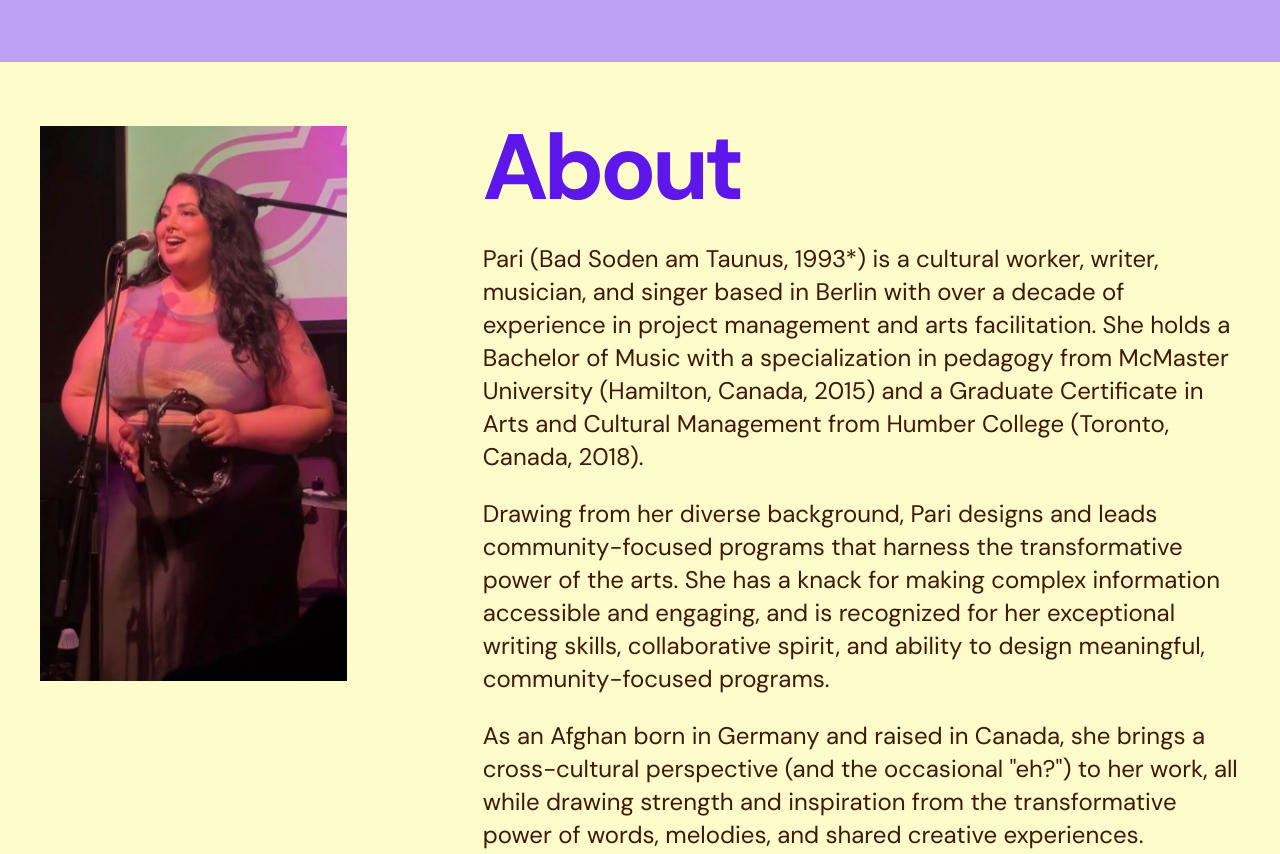
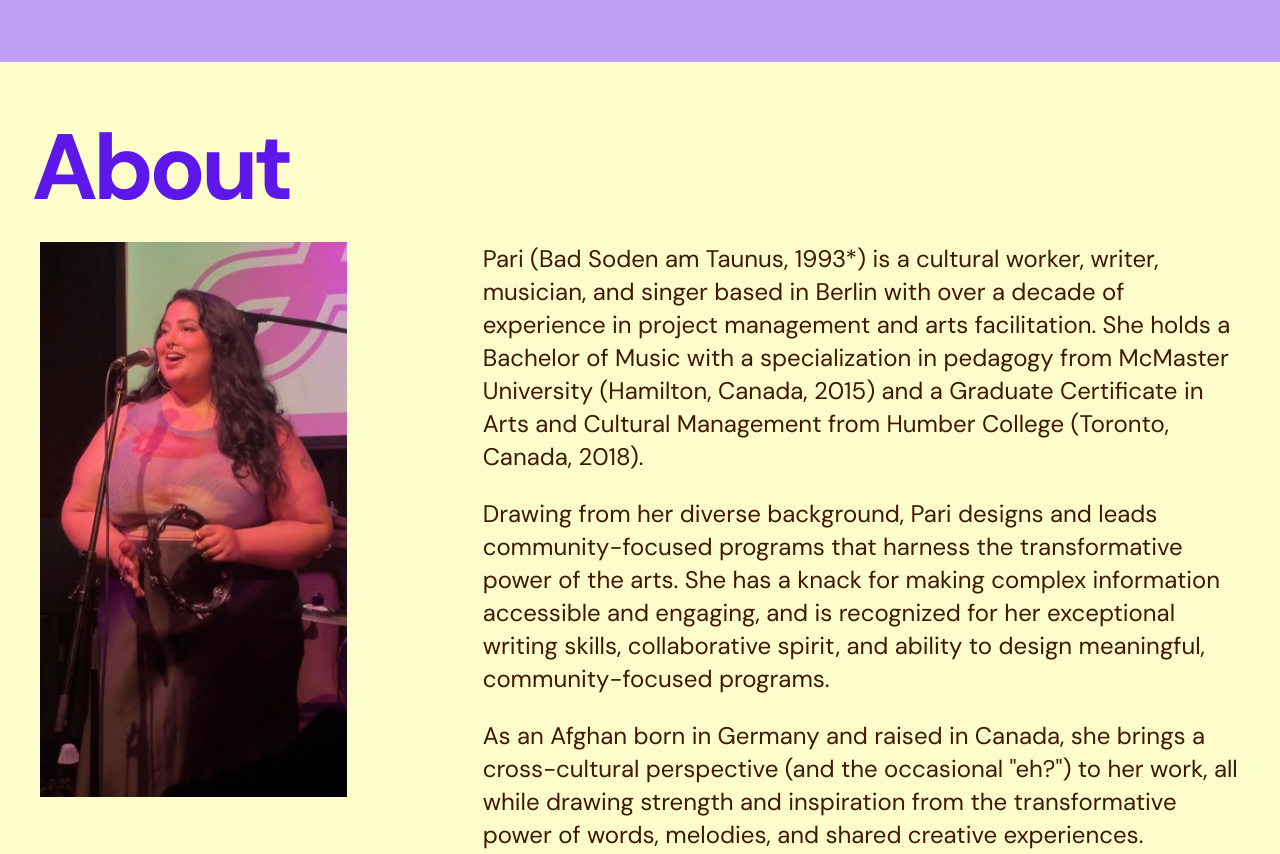
Before and after one commit to DaniBoe/pari_website, a website: page index.html in a window 1280 px wide. Shown: the part 783-1637 px from the top of the page. Drawn offline with Linux system fonts and the light colour scheme.

Commit message:
Update About section layout: header spans full width, image positioned left of text content

```diff
--- a/index.html
+++ b/index.html
@@ -40,12 +40,12 @@
 
     <!-- About Section -->
     <section id="about" class="about">
+        <h2 class="section-title">About</h2>
         <div class="about-content">
             <div class="about-image">
                 <img src="images/pari-singing.jpg" alt="Pari Ludin singing" class="about-img">
             </div>
             <div class="about-text">
-                <h2 class="section-title">About</h2>
                 <p>Pari (Bad Soden am Taunus, 1993*) is a cultural worker, writer, musician, and singer based in Berlin with over a decade of experience in project management and arts facilitation. She holds a Bachelor of Music with a specialization in pedagogy from McMaster University (Hamilton, Canada, 2015) and a Graduate Certificate in Arts and Cultural Management from Humber College (Toronto, Canada, 2018).</p>
 
                 <p>Drawing from her diverse background, Pari designs and leads community-focused programs that harness the transformative power of the arts. She has a knack for making complex information accessible and engaging, and is recognized for her exceptional writing skills, collaborative spirit, and ability to design meaningful, community-focused programs.</p>
--- a/styles.css
+++ b/styles.css
@@ -162,7 +162,7 @@ section {
 
 .about-content {
     max-width: 1200px;
-    margin: 0 auto;
+    margin: 2rem auto 0;
     display: grid;
     grid-template-columns: 1fr 2fr;
     gap: 4rem;
```
